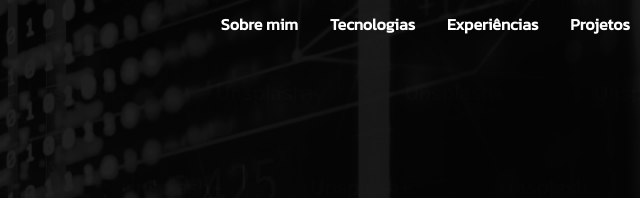
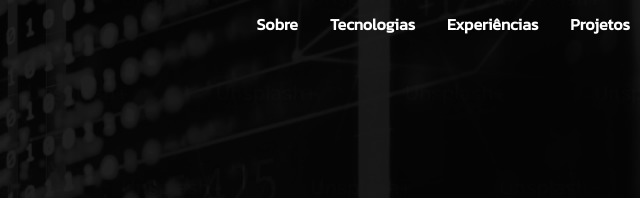
Before and after one commit to EduardoFiorentin/projeto-portifolio, a plain HTML site: page index.html in a window 1280 px wide. Shown: the top 198 px of the page, 584-1224 px from the left. Drawn offline with Linux system fonts and the light colour scheme; a web font is replaced by a local one.

Commit message:
teste de atualização

```diff
--- a/index.html
+++ b/index.html
@@ -32,7 +32,7 @@
                 <path d="M6.66675 10H33.3334M6.66675 20H33.3334M6.66675 30H33.3334" stroke="white" stroke-width="5" stroke-linecap="round" stroke-linejoin="round"/>
             </svg>
             <ul class="menu__hide menu__navbar">
-                <li class="menu__link"><a href="#about">Sobre mim</a></li>
+                <li class="menu__link"><a href="#about">Sobre</a></li>
                 <li class="menu__link"><a href="#tech">Tecnologias</a></li>
                 <li class="menu__link"><a href="#exp">Experiências</a></li>
                 <li class="menu__link"><a href="#proj">Projetos</a></li>
```
